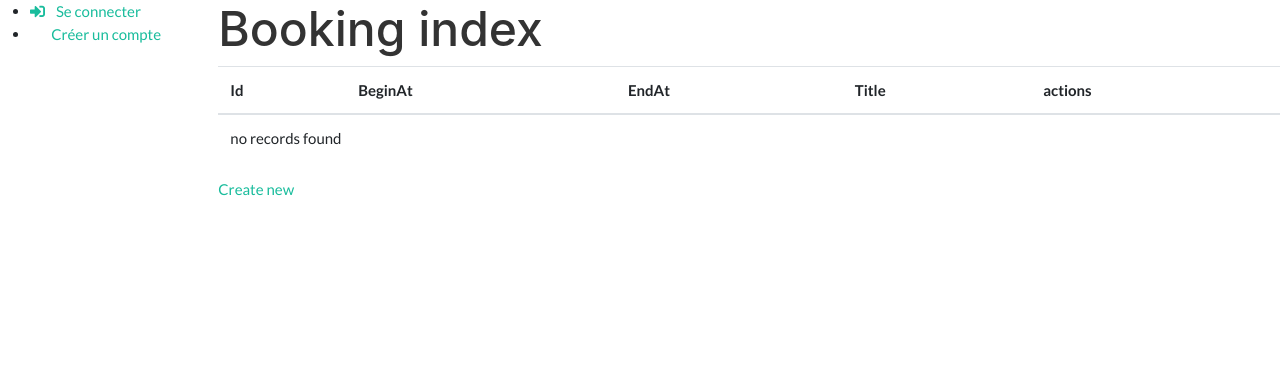
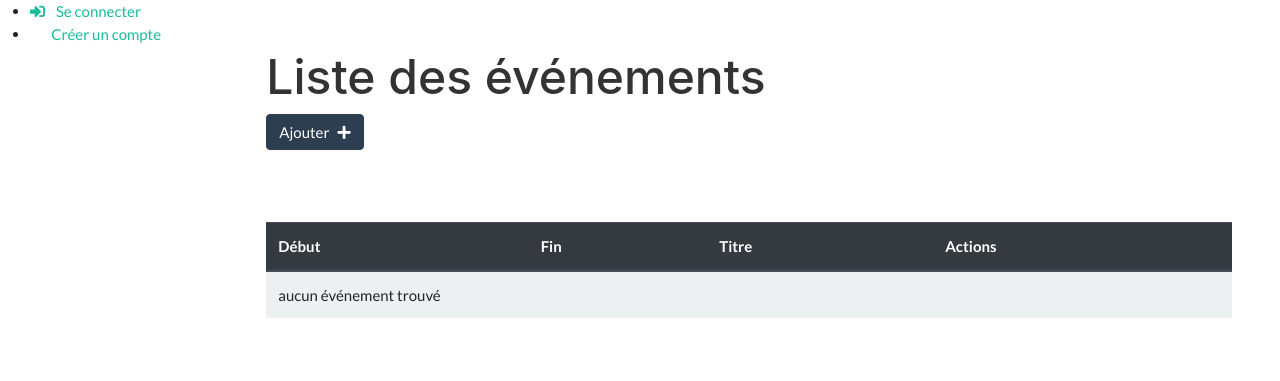
Before and after one commit to bcarme/app-asso-member, a Symfony app: template templates/booking/index.html.twig in a window 1280 px wide. Shown: the top 381 px of the page. Run offline with Twig, Linux system fonts and the light colour scheme; the template is opened without the code that fills it, so the values that code supplies are empty; some libraries are stand-ins or nearby versions.

Commit message:
style on forms for booking and French date

```diff
--- a/config/services.yaml
+++ b/config/services.yaml
@@ -4,7 +4,7 @@
 # Put parameters here that don't need to change on each machine where the app is deployed
 # https://symfony.com/doc/current/best_practices/configuration.html#application-related-configuration
 parameters:
-    locale: 'fr'
+    locale: fr
     mailer_from: '%env(resolve:MAILER_FROM_ADDRESS)%'
 
 services:
--- a/templates/booking/_delete_form.html.twig
+++ b/templates/booking/_delete_form.html.twig
@@ -1,5 +1,5 @@
-<form method="post" action="{{ path('booking_delete', {'id': booking.id}) }}" onsubmit="return confirm('Are you sure you want to delete this item?');">
+<form method="post" action="{{ path('booking_delete', {'id': booking.id}) }}" onsubmit="Voulez-vous supprimer cet événement?">
     <input type="hidden" name="_method" value="DELETE">
     <input type="hidden" name="_token" value="{{ csrf_token('delete' ~ booking.id) }}">
-    <button class="btn">Delete</button>
+       <button class="btn btn-danger">Supprimer<i class="fas fa-trash-alt ml-1"></i></button>
 </form>
--- a/templates/booking/_form.html.twig
+++ b/templates/booking/_form.html.twig
@@ -1,4 +1,4 @@
 {{ form_start(form) }}
     {{ form_widget(form) }}
-    <button class="btn">{{ button_label|default('Save') }}</button>
+     <button class="btn btn-primary">{{ button_label|default('Sauvegarder') }}</button>
 {{ form_end(form) }}
--- a/templates/booking/index.html.twig
+++ b/templates/booking/index.html.twig
@@ -1,39 +1,40 @@
 {% extends 'layout.html.twig' %}
 
-{% block title %}Booking index{% endblock %}
+{% block title %}Liste des événements{% endblock %}
 
 {% block body %}
-    <h1>Booking index</h1>
-
-    <table class="table">
-        <thead>
+<div class="container-fluid p-5">
+    <h1>Liste des événements</h1>
+    <a href="{{ path('booking_new') }}" class ="btn btn-primary mb-4">Ajouter<i class="fas fa-plus ml-2"></i></a>
+       <table class="table table-striped mt-5">
+        <thead class="thead-dark">
             <tr>
-                <th>Id</th>
-                <th>BeginAt</th>
-                <th>EndAt</th>
-                <th>Title</th>
-                <th>actions</th>
+                <th>Début</th>
+                <th>Fin</th>
+                <th>Titre</th>
+                <th>Actions</th>
             </tr>
         </thead>
         <tbody>
         {% for booking in bookings %}
             <tr>
-                <td>{{ booking.id }}</td>
-                <td>{{ booking.beginAt ? booking.beginAt|date('Y-m-d H:i:s') : '' }}</td>
-                <td>{{ booking.endAt ? booking.endAt|date('Y-m-d H:i:s') : '' }}</td>
+                <td>{{ booking.beginAt ? booking.beginAt|date('d/m/Y H:i') : '' }}</td>
+                <td>{{ booking.endAt ? booking.endAt|date('d/m/Y H:i') : '' }}</td>
                 <td>{{ booking.title }}</td>
-                <td>
-                    <a href="{{ path('booking_show', {'id': booking.id}) }}">show</a>
-                    <a href="{{ path('booking_edit', {'id': booking.id}) }}">edit</a>
+                <td class="d-flex pt-3">
+                    <a href="{{ path('booking_edit', {'id': booking.id}) }}" class="btn btn-success mr-4">Éditer<i
+                                class="fas fa-pen ml-1"></i></a>
+                    <div>
+                        {{ include('booking/_delete_form.html.twig') }}
+                    </div>
                 </td>
             </tr>
         {% else %}
             <tr>
-                <td colspan="5">no records found</td>
+                <td colspan="5">aucun événement trouvé</td>
             </tr>
         {% endfor %}
         </tbody>
     </table>
-
-    <a href="{{ path('booking_new') }}">Create new</a>
+    </div>
 {% endblock %}
```
Also changed, not shown: src/Form/BookingType.php (+16 -3 lines), templates/booking/edit.html.twig (+10 -8 lines), templates/booking/new.html.twig (+5 -3 lines), 2 other files.
